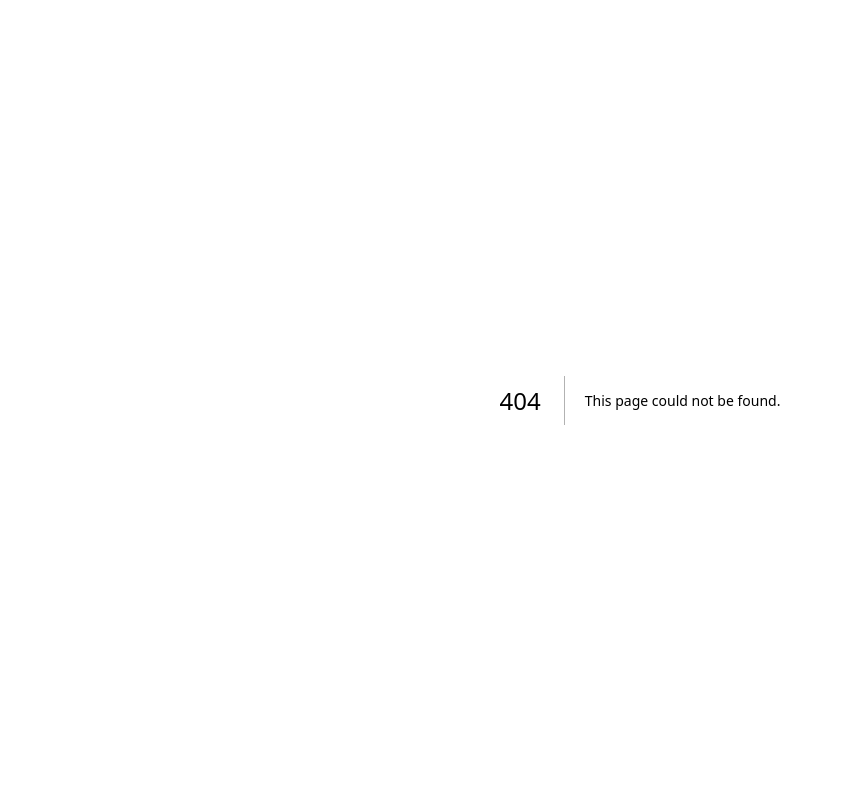
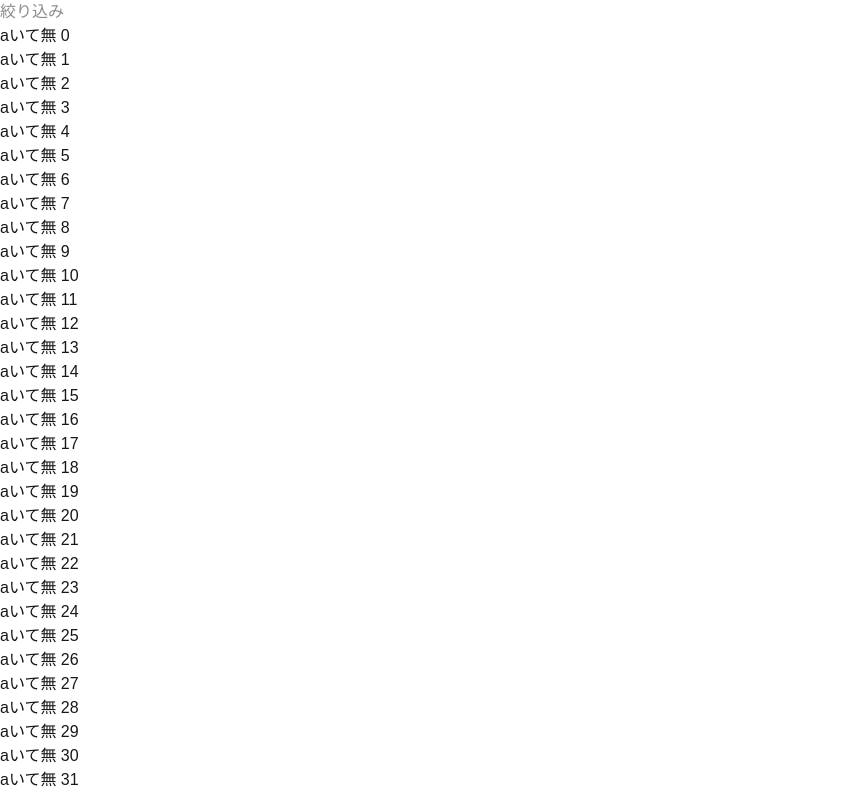
Before and after one commit to high-g/nextjs-workspace, a Next.js app in the folder nextjs/: page /demo/transition in a window 1280 px wide. Before the commit this address had no page. Shown: the top 794 px of the page, without its empty margins (0-843 px from the left). Built offline with nearby package versions, Linux system fonts and the light colour scheme.

Commit message:
feat: useTransition

```diff
--- /dev/null
+++ b/nextjs/src/app/demo/transition/page.tsx
@@ -0,0 +1,33 @@
+"use client";
+
+// useTransition Sample
+
+import { useState, useTransition } from "react";
+
+const ITEMS = Array.from({ length: 1000 }, (_, i) => `aいて無 ${i}`);
+
+export default function TransitionDemo() {
+  const [query, setQuery] = useState("");
+  const [filtered, setFiltered] = useState(ITEMS);
+  const [isPending, startTransition] = useTransition();
+
+  function handleChange(e: React.ChangeEvent<HTMLInputElement>) {
+    const value = e.target.value;
+    setQuery(value);
+    startTransition(() => {
+      setFiltered(ITEMS.filter((item) => item.includes(value)));
+    });
+  }
+
+  return (
+    <div>
+      <input value={query} onChange={handleChange} placeholder="絞り込み" />
+      {isPending && <p>Pending...</p>}
+      <ul>
+        {filtered.map((item) => (
+          <li key={item}>{item}</li>
+        ))}
+      </ul>
+    </div>
+  );
+}
```
